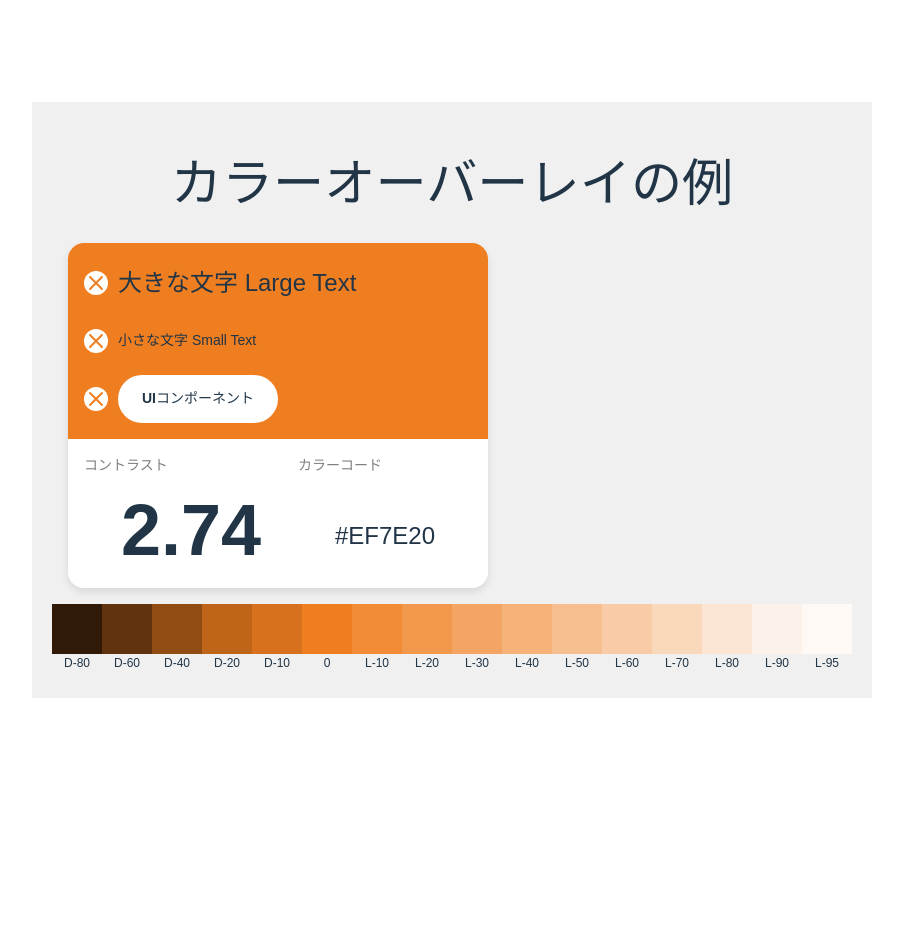
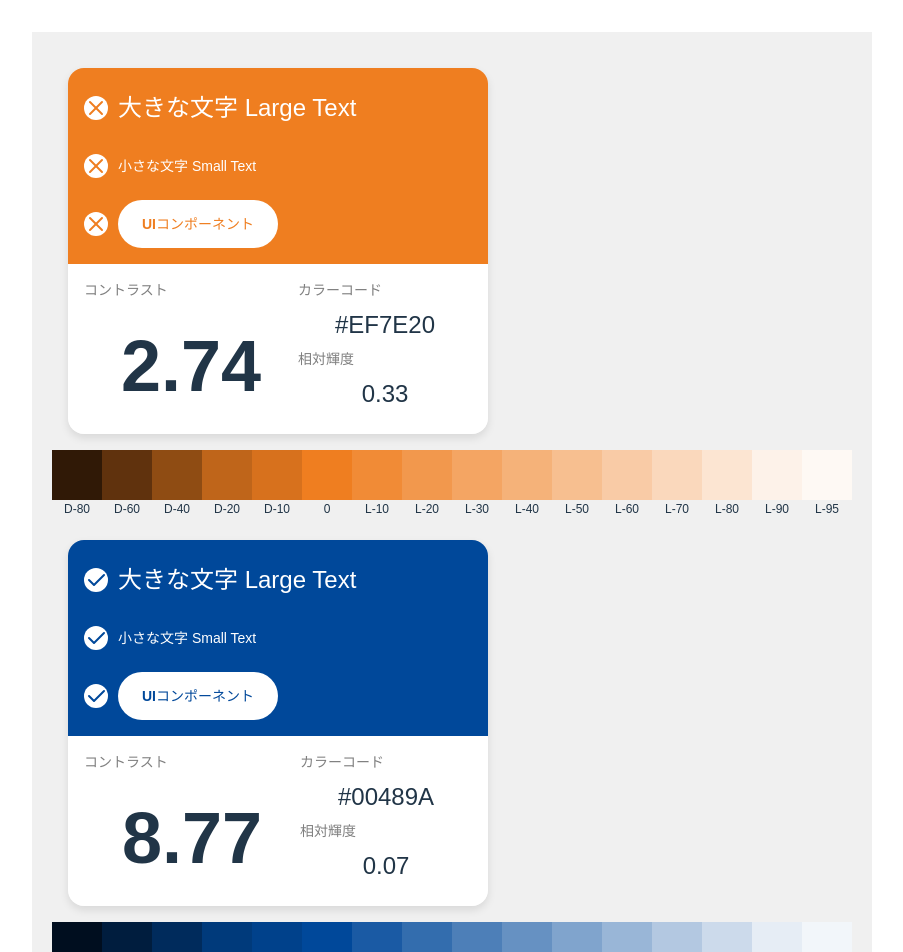
Before and after one commit to Atoyr/g-color, a Svelte app: page / in a window 1280 px wide. Shown: the top 952 px of the page, without its empty margins (188-1091 px from the left). Before the commit the page ends 800 px from the top, so only its background shows below. Built offline with nearby package versions, Linux system fonts and the light colour scheme.

Commit message:
update add font color with ContrastColor

```diff
--- a/src/App.svelte
+++ b/src/App.svelte
@@ -4,9 +4,14 @@ import ColorLevelList from './components/ColorLevelList.svelte';
 </script>
 
 <main>
-  <h1>カラーオーバーレイの例</h1>
-  <ColorInfoCard baseColor="#ef7e20" />
-  <ColorLevelList baseColor="#ef7e20" />
+  <div>
+    <ColorInfoCard baseColor="#ef7e20" />
+    <ColorLevelList baseColor="#ef7e20" />
+  </div>
+  <div>
+    <ColorInfoCard baseColor="#00489a" />
+    <ColorLevelList baseColor="#00489a" />
+  </div>
 </main>
 
 
--- a/src/components/ColorInfoCard.svelte
+++ b/src/components/ColorInfoCard.svelte
@@ -1,8 +1,10 @@
 <script lang="ts">
   // 基本色とオーバーレイ色を定義
+  import { contrastRatio, relativeLuminanceWithHex, getContrastColor } from '../utils/color';
+  import { IconX, IconCheck} from '@tabler/icons-svelte';
+
   export let baseColor: string = '#7F7F7F';
-  import { contrastRatio } from '../utils/color';
-  import { IconX, IconCheck} from '@tabler/icons-svelte';
+  export let color: string = getContrastColor(baseColor);
 
   const contrast = contrastRatio(baseColor) || 0;
   const isAANormalText = contrast >= 4.5;
@@ -66,6 +68,7 @@
     height: 48px;
     align-items: center;
     justify-content: center;
+    color: var(--font-color);
   }
   .large-text {
     display: flex;
@@ -73,6 +76,7 @@
     height: 48px;
     align-items: center;
     justify-content: center;
+    color: var(--font-color);
   }
   .small-text {
     display: flex;
@@ -80,6 +84,7 @@
     height: 48px;
     align-items: center;
     justify-content: center;
+    color: var(--font-color);
   }
   .ui-component {
     align-items: center;
@@ -93,7 +98,8 @@
     height: 48px;
     border-radius: 24px;
 
-    background-color: #FFFFFF;
+    background-color: var(--bg-color);
+    color: var(--base-color);
   }
 
   .content-title {
@@ -131,7 +137,7 @@
           <IconX size={24} color={baseColor}/>
         {/if}
       </div>
-      <div class="large-text">大きな文字 Large Text</div>
+      <div class="large-text" style="--font-color: {color};">大きな文字 Large Text</div>
     </div>
     <div class="option">
       <div class="icon">
@@ -141,7 +147,7 @@
           <IconX size={24} color={baseColor}/>
         {/if}
       </div>
-      <div class="small-text">小さな文字 Small Text</div>
+      <div class="small-text" style="--font-color: {color};">小さな文字 Small Text</div>
     </div>
     <div class="option">
       <div class="icon">
@@ -151,7 +157,7 @@
           <IconX size={24} color={baseColor}/>
         {/if}
       </div>
-      <div class="ui-component">UIコンポーネント</div>
+      <div class="ui-component" style="--base-color: {baseColor}; --bg-color: {color};">UIコンポーネント</div>
     </div>
   </div>
   <div class="bottom-panel flex-row flex-grow-1"
@@ -166,6 +172,8 @@
     <div class="flex-column">
       <div class="content-title">カラーコード</div>
       <div class="color-code">{baseColor.toUpperCase()}</div>
+      <div class="content-title">相対輝度</div>
+      <div class="color-code">{relativeLuminanceWithHex(baseColor).toFixed(2)}</div>
     </div>
   </div>
 </div>
--- a/src/utils/color.ts
+++ b/src/utils/color.ts
@@ -110,6 +110,15 @@ export function contrastRatio(color1: string, color2: string | null = null): num
   return ((brightest + 0.05) / (darkest + 0.05));
 }
 
+export function getContrastColor(hex: string): string {
+  const rgb1 = hexToRgb(hex);
+  if (rgb1 === null) {
+    return black;
+  }
+  const lum1 = relativeLuminance(rgb1);
+  return lum1 > 0.5 ? black : white;
+}
+
 
 // 関数：RGBとアルファ値からRGBAカラーを生成
 export function rgbaColor(hex: string, alpha: number): string | null {
```
